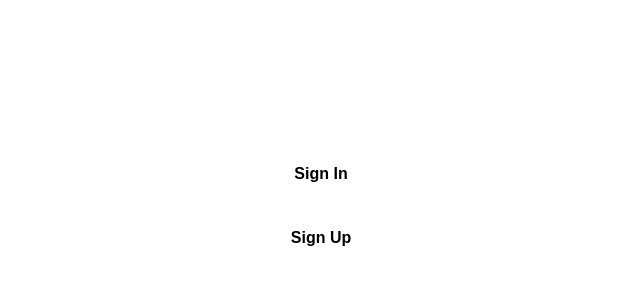
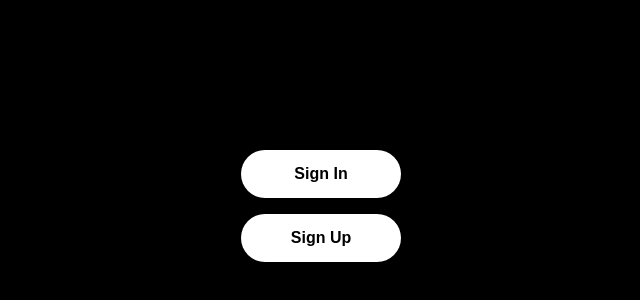
Before and after one commit to Indy-03-Flight-Data/nwkraft-web-app, a Next.js app: page / in a window 1280 px wide. Shown: the part 194-494 px from the top of the page, without its empty margins (319-959 px from the left). Built offline with nearby package versions, Linux system fonts and the light colour scheme.

Commit message:
Updated webpage color

```diff
--- a/src/app/globals.css
+++ b/src/app/globals.css
@@ -3,8 +3,8 @@
 @tailwind utilities;
 
 :root {
-  --background: #ffffff;
-  --foreground: #171717;
+  --background: #000000;
+  --foreground: #ffffff;
 }
 
 @media (prefers-color-scheme: dark) {
```
